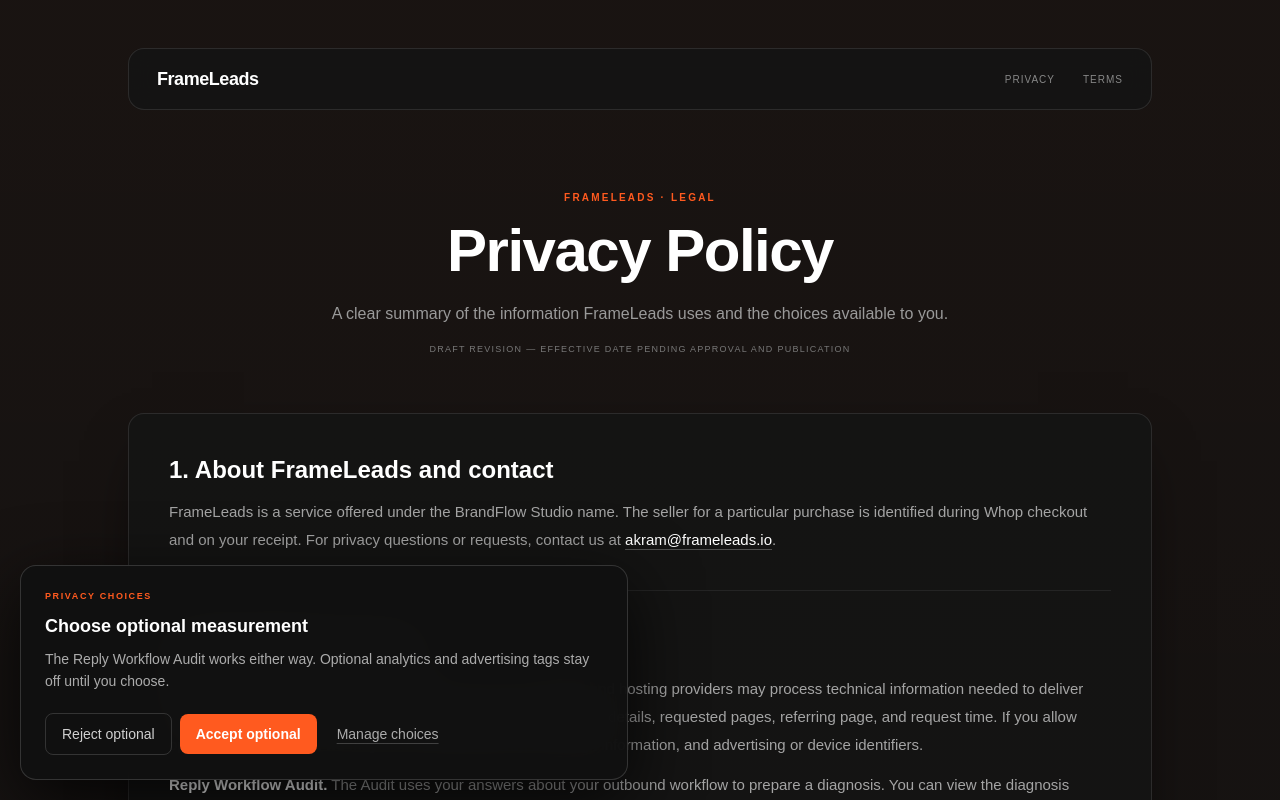
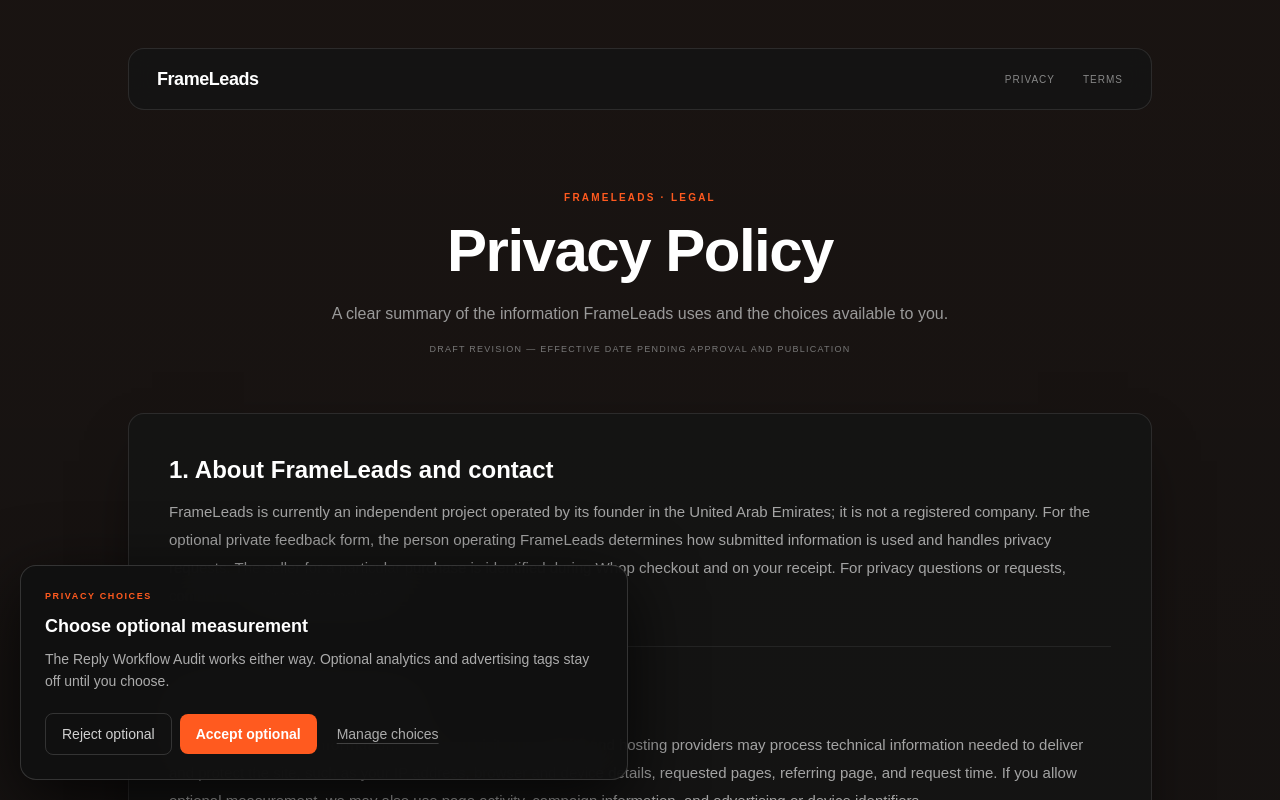
Before and after one commit to Frameleads/FrameLeads-Landing, a Next.js app: page /privacy in a window 1280 px wide. Shown: the top 800 px of the page. Built offline with nearby package versions, Linux system fonts and the light colour scheme; a web font is replaced by a local one.

Commit message:
Clarify founder-operated unregistered status in draft privacy disclosure

```diff
--- a/src/app/privacy/page.tsx
+++ b/src/app/privacy/page.tsx
@@ -13,7 +13,7 @@ const providerLink = "text-white underline decoration-white/25 underline-offset-
 export default function PrivacyPage() {
   return <LegalPageShell title="Privacy Policy" description="A clear summary of the information FrameLeads uses and the choices available to you." canonicalPath="/privacy" effectiveDateLabel="Draft revision — effective date pending approval and publication">
     <LegalSection title="1. About FrameLeads and contact">
-      <p>FrameLeads is a service offered under the BrandFlow Studio name. The seller for a particular purchase is identified during Whop checkout and on your receipt. For privacy questions or requests, contact us at <a className={providerLink} href="mailto:akram@frameleads.io">akram@frameleads.io</a>.</p>
+      <p>FrameLeads is currently an independent project operated by its founder in the United Arab Emirates; it is not a registered company. For the optional private feedback form, the person operating FrameLeads determines how submitted information is used and handles privacy requests. The seller for a particular purchase is identified during Whop checkout and on your receipt. For privacy questions or requests, contact us at <a className={providerLink} href="mailto:akram@frameleads.io">akram@frameleads.io</a>.</p>
     </LegalSection>
 
     <LegalSection title="2. Information we use">
```
